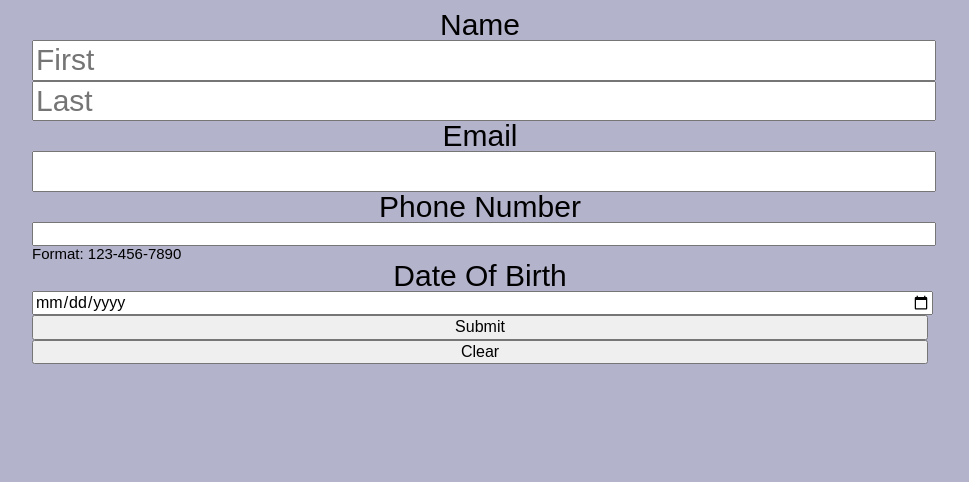
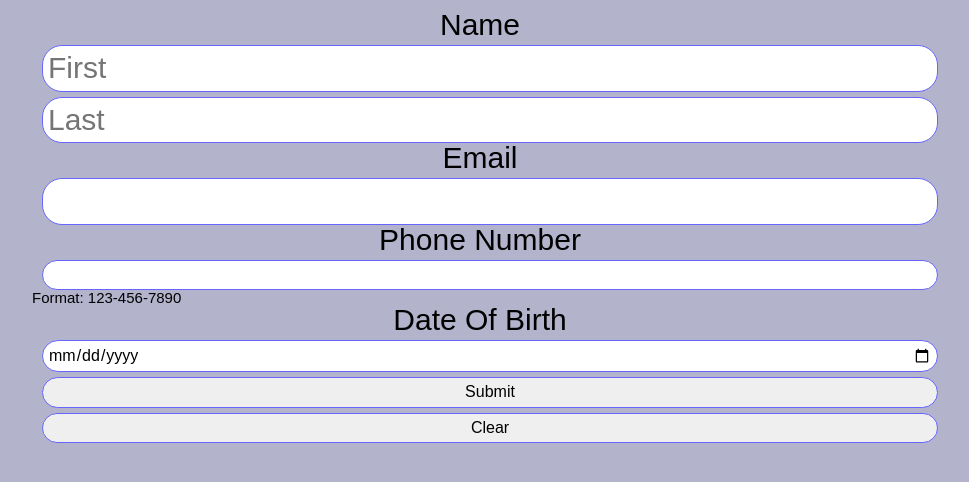
Before and after one commit to Fmutnansky/ITMD362-Lab2, a plain HTML site: page index.html in a window 1280 px wide. Shown: the whole page, without its empty margins (160-1129 px from the left). Drawn offline with Linux system fonts and the light colour scheme.

Commit message:
accidentally removed input for label

```diff
--- a/css/screen.css
+++ b/css/screen.css
@@ -6,6 +6,17 @@ label {
   width: 60%;
   margin-left: auto;
   margin-right: auto;
+}
+
+input {
+  box-sizing: border-box;
+  width: 95%;
+  padding: 5px;
+  border: 1px solid #6666ff;
+  border-radius: 20px;
+  margin-top: 5px;
+  margin-left: 10px;
+  margin-right: 10px;
 }
 
 .fontsize {
```
